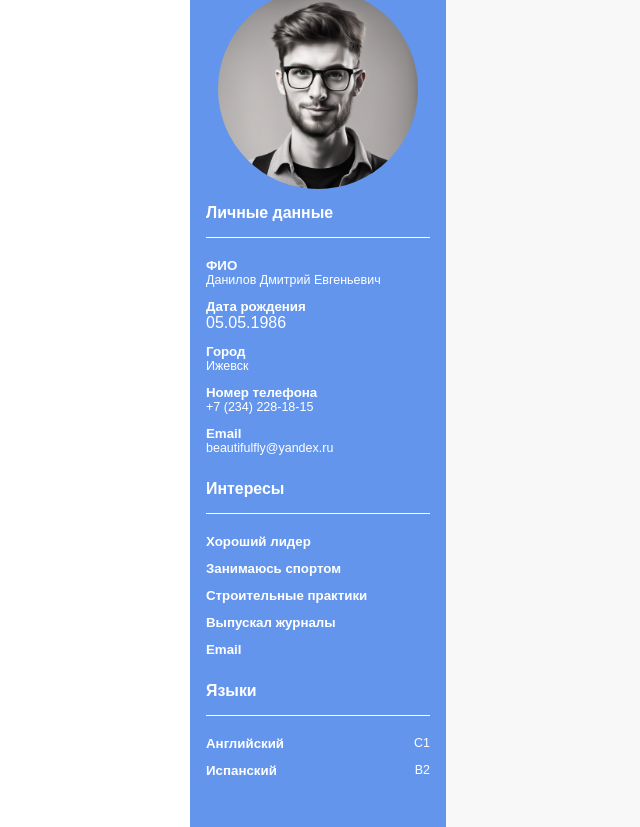
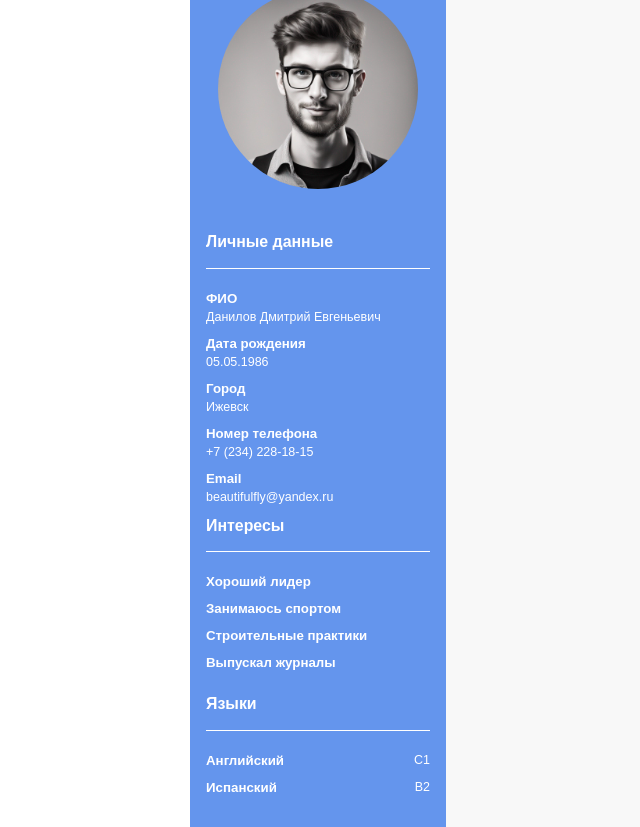
Before and after one commit to ayeMind/resume-generator, a website: page solution/index.html in a window 1280 px wide. Shown: the whole page, without its empty margins (0-640 px from the left). Drawn offline with Linux system fonts and the light colour scheme.

Commit message:
pixel perfect

```diff
--- a/solution/index.html
+++ b/solution/index.html
@@ -26,7 +26,7 @@
             </div>
             <div class="personal-info-item">
               <h3>Дата рождения</h3>
-              <span>05.05.1986</span>
+              <p>05.05.1986</p>
             </div>
             <div class="personal-info-item">
               <h3>Город</h3>
@@ -61,13 +61,10 @@
             <div class="personal-info-item">
               <h3>Выпускал журналы</h3>
             </div>
-            <div class="personal-info-item">
-              <h3>Email</h3>
-            </div>
           </div>
         </div>
 
-        <div>
+        <div class="lang-container">
           <h2>Языки</h2>
           <hr class="side-hr" />
           <div class="personal-info">
--- a/solution/styles/index.css
+++ b/solution/styles/index.css
@@ -62,6 +62,7 @@ p {
   display: flex;
   justify-content: center;
   align-items: center;
+  margin-bottom: 29px;
 }
 
 .image {
@@ -71,19 +72,13 @@ p {
 }
 
 .personal {
-  padding-top: 14.9px;
+  padding-top: 15px;
   padding-bottom: 12px;
   display: flex;
   flex-direction: column;
-  gap: 25px;
+  gap: 13px;
 }
 
-.personal-block {
-  display: flex;
-  flex-direction: column;
-  gap: 25px;
-
-}
 
 .personal-info {
   display: flex;
@@ -91,14 +86,19 @@ p {
   gap: 12px;
 }
 
-.personal-info-element {
+.personal-info-item {
   display: flex;
   flex-direction: column;
-  gap: 0.92px;
+  gap: 4px;
+}
+
+.lang-container {
+  margin-top: 12px;
 }
 
 .lang {
   display: flex;
+  flex-direction: row;
   justify-content: space-between;
 }
 
@@ -106,6 +106,6 @@ p {
 .side-hr {
   border: none;
 	border-top: 1px solid #ffffff;
-  margin-top: 15.1px;
-  margin-bottom: 20px;
+  margin-top: 16.5px;
+  margin-bottom: 22px;
 }
```
